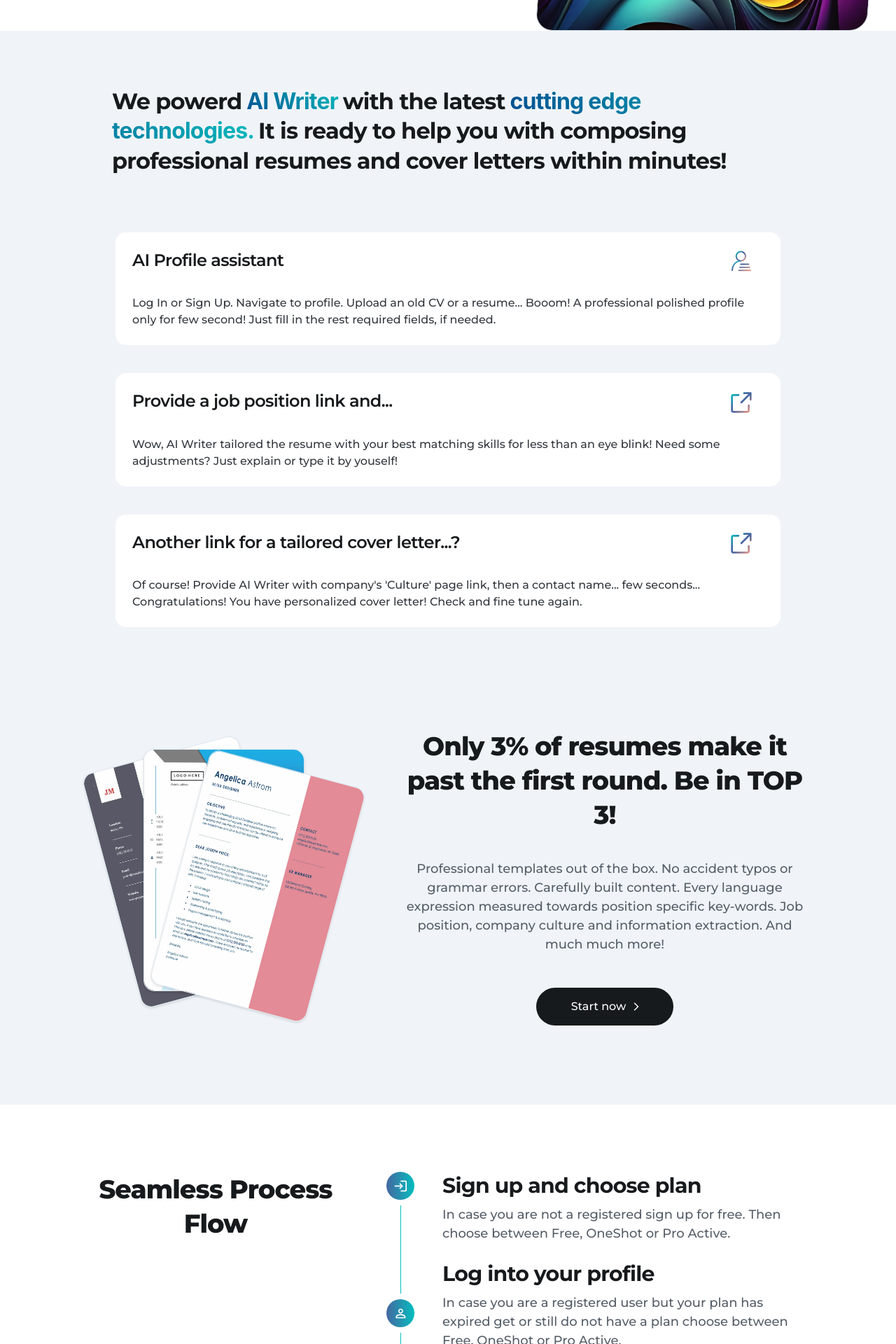
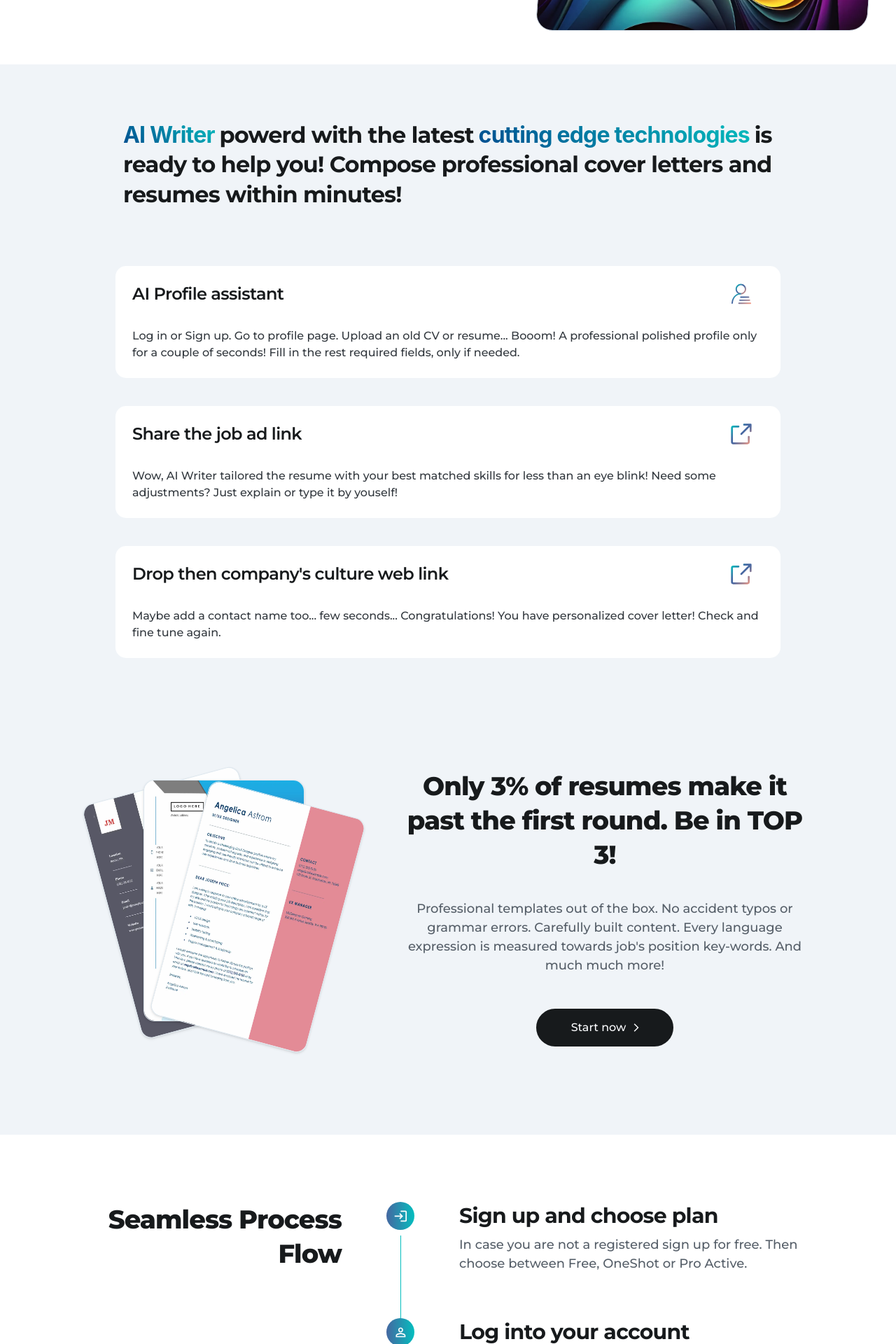
Before and after one commit to KKKircheff/easy_letters, a React (Vite) app in the folder main-app/: page / in a window 1280 px wide. Shown: the part 440-2360 px from the top of the page at 70% size. Built offline with nearby package versions, Linux system fonts and the light colour scheme.

Commit message:
Minor content adjustments

```diff
--- a/main-app/src/components/gradientIcon-text-card/GradientIconTextCard.component.tsx
+++ b/main-app/src/components/gradientIcon-text-card/GradientIconTextCard.component.tsx
@@ -22,7 +22,7 @@ const GradientIconTextCard = ({ paragraph }: Props) => {
                 <Typography level='h3' textAlign='left' >
                     {paragraph.title}
                 </Typography>
-                <Typography fontSize={'largeTitle'} textAlign='center' lineHeight='1px' pr={2} pt={.2}>
+                <Typography fontSize={'largeTitle'} lineHeight='1px' pr={2} pt={0}>
                     {paragraph.icon}
                 </Typography>
             </Stack>
--- a/main-app/src/components/price-card/PriceCard.tsx
+++ b/main-app/src/components/price-card/PriceCard.tsx
@@ -117,7 +117,7 @@ const PriceCard = ({ plan }: Props) => {
                         sx={{
                             py: '10px',
                             px: '10%',
-                            width: '50%',
+                            width: '170px',
                             border: `2px solid ${c.neutral[500]}`,
                             fontWeight: 'md',
                             fontSize: 'sm',
--- a/main-app/src/routes/Home/Home.tsx
+++ b/main-app/src/routes/Home/Home.tsx
@@ -15,7 +15,10 @@ const Home = () => {
 
     return (
         <Box sx={{ width: '100%' }}>
-            <HomeHero />
+            <Box pb={6}>
+                <HomeHero />
+            </Box>
+
             <Box
                 pt={10}
                 sx={{ px: { xs, md, lg } }}
--- a/main-app/src/routes/Home/home-aboutus/HomeAboutUs.section.tsx
+++ b/main-app/src/routes/Home/home-aboutus/HomeAboutUs.section.tsx
@@ -15,17 +15,17 @@ const HomeAboutUs = () => {
     const paragraphs = [
         {
             title: 'AI Profile assistant',
-            content: "Log In or Sign Up. Navigate to profile. Upload an old CV or a resume... Booom! A professional polished profile only for few second! Just fill in the rest required fields, if needed.",
+            content: "Log in or Sign up. Go to profile page. Upload an old CV or resume... Booom! A professional polished profile only for a couple of seconds! Fill in the rest required fields, only if needed.",
             icon: <ProfileData startColor={c.primary[500]} middleColor={c.secondary[400]} endColor={c.danger[200]} />
         },
         {
-            title: 'Provide a job position link and...',
-            content: "Wow, AI Writer tailored the resume with your best matching skills for less than an eye blink! Need some adjustments? Just explain or type it by youself!",
+            title: 'Share the job ad link ',
+            content: "Wow, AI Writer tailored the resume with your best matched skills for less than an eye blink! Need some adjustments? Just explain or type it by youself!",
             icon: <WebLink startColor={c.primary[500]} middleColor={c.secondary[400]} endColor={c.danger[200]} />
         },
         {
-            title: 'Another link for a tailored cover letter...?',
-            content: "Of course! Provide AI Writer with company's 'Culture' page link, then a contact name... few seconds... Congratulations! You have personalized cover letter! Check and fine tune again.",
+            title: "Drop then company's culture web link",
+            content: "Maybe add a contact name too... few seconds... Congratulations! You have personalized cover letter! Check and fine tune again.",
             icon: <WebLink startColor={c.primary[500]} middleColor={c.secondary[400]} endColor={c.danger[200]} />
         },
     ]
@@ -38,18 +38,17 @@ const HomeAboutUs = () => {
 
             <Typography
                 level='h3'
-                px={{ xs: 2, md: 0 }}
+                px={{ xs: 1, md: 2 }}
                 fontSize={{ md: 'largeTitle' }}
-                // level='h3'
-                // fontSize={{ xs: 'largeTitle', md: 'largeTitle' }}
                 fontWeight='700'
                 maxWidth='960px'
                 textAlign='left'>
-                We powerd
                 <Typography sx={iconGradientStyles.scondaryPrimary}> AI Writer </Typography>
-                with the latest
-                <Typography sx={iconGradientStyles.scondaryPrimary}> cutting edge technologies. </Typography>
-                It is ready to help you with composing professional resumes and cover letters within minutes!</Typography>
+                powerd with the latest
+                <Typography sx={iconGradientStyles.scondaryPrimary}> cutting edge technologies </Typography>
+                is ready to help you! Compose professional cover letters and resumes within minutes!
+            </Typography>
+
             <Box
                 pt={10}
                 fontWeight={500}
--- a/main-app/src/routes/Home/home-process-stepper/HomeProcessStepper.section.tsx
+++ b/main-app/src/routes/Home/home-process-stepper/HomeProcessStepper.section.tsx
@@ -46,43 +46,43 @@ const HomeProcessStepper = () => {
             bottomDivider: true,
         },
         {
-            title: 'Log into your profile',
+            title: 'Log into your account',
             text: 'In case you are a registered user but your plan has expired get or still do not have a plan choose between Free, OneShot or Pro Active.',
             icon: <PermIdentityIcon sx={{ fontSize: '1.3rem' }} />,
             topDivider: true,
             bottomDivider: true,
         },
         {
-            title: 'Profile Creator with AI',
-            text: "Fill in all necessary profile fields. If you have an older resume or cover letter, just upload the file. Our AI will extract as much as possible information and fill in the necessary fields",
+            title: 'Profile completion',
+            text: "Fill in all necessary profile fields. If you have an older resume or cover letter, just upload the file. The AI Profile assistant will extract as much as possible information and fill in the necessary fields",
             icon: <AutoModeIcon sx={{ fontSize: '1.3rem' }} />,
             topDivider: true,
             bottomDivider: true,
         },
         {
             title: 'Time for fun! Go to AI Writer',
-            text: "There on the top you will see option buttons to connect 'job position link' and 'company`s culture' page. Add them and click generate. The assisting AI Writer will go through all uploaded data till now. It will check towards the relevant job position key-words, use appropriate language and create a professional tailored resume and cover letter for you.",
+            text: "On the top of AI Writer page you will see option buttons to connect 'job ad position link' and 'company`s culture' page. Add them and click generate. The assisting AI Writer will go through all uploaded data till now. It will check towards the relevant job position key-words, use appropriate language and create a professional tailored resume and cover letter for you.",
             icon: <AddLinkIcon sx={{ fontSize: '1.3rem' }} />,
             topDivider: true,
             bottomDivider: true,
         },
         {
-            title: 'Time for a careful check',
-            text: 'Read the ready content. In case corrections needed tell AI writer what corrections you need or fill just correct the text by yourself. Do not forget at end to run AI error and grammar check',
+            title: 'Then carefully check',
+            text: 'Read the ready content. In case fine tuning is needed tell AI writer what corrections you want. Or refactor by yourself if you prefer. Do not forget at end to run AI error and grammar check!',
             icon: <ChecklistIcon sx={{ fontSize: '1.3rem' }} />,
             topDivider: true,
             bottomDivider: true,
         },
         {
             title: 'Choose a template',
-            text: "Easy Letters' web applications will save you money and time again! You do not have to pay for templates. Just choose some of ours 'Free' or 'Pro' templates and you have a brilliant final result.",
+            text: "Easy Letters' will save you money and time again! Just choose one from our 'Free' or designed 'Pro' templates. Now you have a brilliant final result.",
             icon: <FormatAlignLeftIcon sx={{ fontSize: '1.3rem' }} />,
             topDivider: true,
             bottomDivider: true,
         },
         {
-            title: 'Time to download',
-            text: "Just click create and download and you'll have receive your resume and cover letter collection. ",
+            title: 'Time to export',
+            text: "Just click create and download and you'll receive your resume and cover letter collection in .docx or pdf. ",
             icon: <CloudDownloadIcon sx={{ fontSize: '1.3rem' }} />,
             topDivider: true,
             bottomDivider: false,
@@ -93,18 +93,20 @@ const HomeProcessStepper = () => {
         <Stack spacing={8} direction={{ xs: 'column', md: 'row' }}>
             <Typography
                 level='h2'
-                fontSize={{ xs: 'xLargeTitle', md: 'xLargeTitle' }}
+                pl={2}
                 fontWeight='800'
                 minWidth={{ xs: '100px', md: '280px' }}
+                fontSize={{ xs: 'xLargeTitle', md: 'xLargeTitle' }}
+                textAlign={{ xs: 'left', md: 'right' }}
             >Seamless Process Flow</Typography>
 
             <Box maxWidth='600px'>
                 {stepperData.map((stepper) => {
                     return (
-                        <Stack key={stepper.title} direction='row' spacing={5} >
+                        <Stack key={stepper.title} direction='row' spacing={{ xs: 2, md: 8 }} >
 
                             <Stack direction='column' gap={1}>
-                                {stepper.topDivider && stepper.bottomDivider && <StyledDivider orientation="vertical" />}
+                                {/* {stepper.topDivider && stepper.bottomDivider && <StyledDivider orientation="vertical" />} */}
                                 <StepIndicator variant="solid" color="primary"
                                     sx={{
                                         background: `linear-gradient(90deg ,${c.secondary[400]}, ${c.primary[500]} )`!,
@@ -122,7 +124,7 @@ const HomeProcessStepper = () => {
                                     level='title-md'
                                     fontSize={{ xs: 'md', md: 'lg' }}
                                     textColor={c.neutral[600]}
-                                    pb={stepper.bottomDivider ? 3 : 0}
+                                    pb={stepper.bottomDivider ? 8 : 0}
                                 >{stepper.text}</Typography>
                             </Stack>
                         </Stack>
--- a/main-app/src/routes/Home/home-three-resumes/HomeThreeResumes.section.tsx
+++ b/main-app/src/routes/Home/home-three-resumes/HomeThreeResumes.section.tsx
@@ -34,7 +34,7 @@ const HomeThreeResumes = () => {
                         fontSize={{ xs: 'md', md: 'lg' }}
                         textAlign={{ xs: 'left', md: 'center' }}
                         pt={3}
-                    > Professional templates out of the box. No accident typos or grammar errors. Carefully built content. Every language expression measured towards position specific key-words. Job position, company culture and information extraction. And much much more!</Typography>
+                    > Professional templates out of the box. No accident typos or grammar errors. Carefully built content. Every language expression is measured towards job's position  key-words. And much much more!</Typography>
                     <DarkButton
                         sx={{ mt: 6, px: 6, '&:hover': { bgcolor: 'transparent' } }}
                         onClick={() => navigate('/signup')}
--- a/main-app/src/routes/Pricing/plans.ts
+++ b/main-app/src/routes/Pricing/plans.ts
@@ -32,7 +32,7 @@ export const plans = [
         ],
         price: 9,
         priceDescription: 'euro per set',
-        buttonText: 'Buy plan',
+        buttonText: 'Buy a plan',
         buttonLink: '/signup',
     },
     {
@@ -50,7 +50,7 @@ export const plans = [
         ],
         price: 25,
         priceDescription: 'euro per bundle',
-        buttonText: 'Buy plan',
+        buttonText: 'Buy a plan',
         buttonLink: '/signup',
     },
 ];
```
